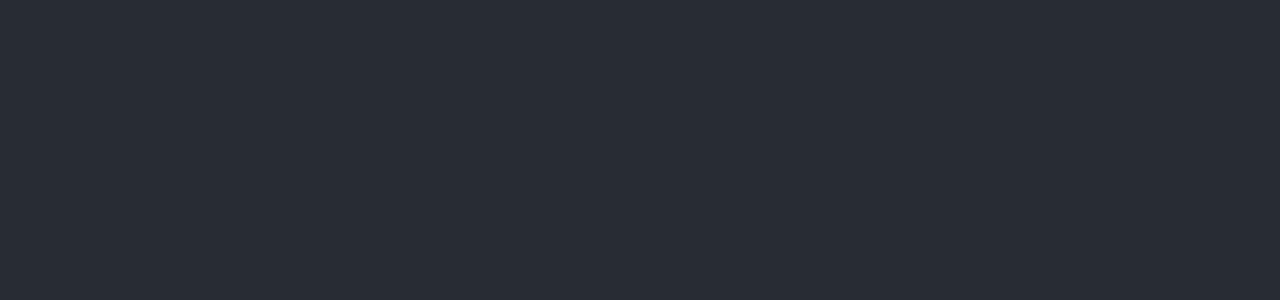
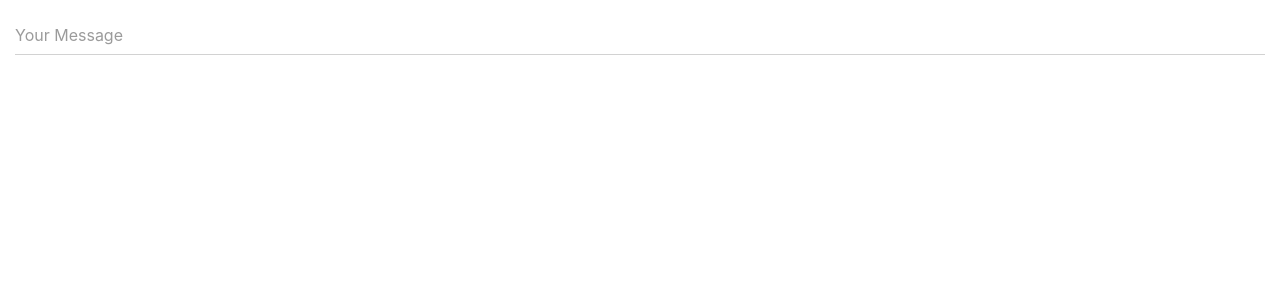
Before and after one commit to YamanSD/BMI-Calculator, a React (Create React App) app: page / in a window 1280 px wide. Shown: the top 300 px of the page. Built offline with nearby package versions, Linux system fonts and the light colour scheme.

Commit message:
Init prep

```diff
--- a/src/App.css
+++ b/src/App.css
@@ -2,37 +2,37 @@
   text-align: center;
 }
 
-.App-logo {
-  height: 40vmin;
-  pointer-events: none;
-}
+/*.App-logo {*/
+/*  height: 40vmin;*/
+/*  pointer-events: none;*/
+/*}*/
 
-@media (prefers-reduced-motion: no-preference) {
-  .App-logo {
-    animation: App-logo-spin infinite 20s linear;
-  }
-}
+/*@media (prefers-reduced-motion: no-preference) {*/
+/*  .App-logo {*/
+/*    animation: App-logo-spin infinite 20s linear;*/
+/*  }*/
+/*}*/
 
-.App-header {
-  background-color: #282c34;
-  min-height: 100vh;
-  display: flex;
-  flex-direction: column;
-  align-items: center;
-  justify-content: center;
-  font-size: calc(10px + 2vmin);
-  color: white;
-}
+/*.App-header {*/
+/*  background-color: #282c34;*/
+/*  min-height: 100vh;*/
+/*  display: flex;*/
+/*  flex-direction: column;*/
+/*  align-items: center;*/
+/*  justify-content: center;*/
+/*  font-size: calc(10px + 2vmin);*/
+/*  color: white;*/
+/*}*/
 
-.App-link {
-  color: #61dafb;
-}
+/*.App-link {*/
+/*  color: #61dafb;*/
+/*}*/
 
-@keyframes App-logo-spin {
-  from {
-    transform: rotate(0deg);
-  }
-  to {
-    transform: rotate(360deg);
-  }
-}
+/*@keyframes App-logo-spin {*/
+/*  from {*/
+/*    transform: rotate(0deg);*/
+/*  }*/
+/*  to {*/
+/*    transform: rotate(360deg);*/
+/*  }*/
+/*}*/
--- a/src/App.tsx
+++ b/src/App.tsx
@@ -1,12 +1,11 @@
 import React from 'react';
 import './App.css';
+import {HomeScreen} from "./screens";
 
 function App() {
   return (
     <div className="App">
-      <header className="App-header">
-
-      </header>
+        <HomeScreen />
     </div>
   );
 }
--- /dev/null
+++ b/src/components/NumericInput/NumericInput.css
@@ -0,0 +1,51 @@
+html {
+    font-family: sans-serif;
+}
+
+.formContainer {
+    position: relative;
+    padding: 15px;
+    margin-top: 5px;
+}
+
+.formField {
+    font-family: inherit;
+    width: 100%;
+    border: 0;
+    border-bottom: 1px solid #d2d2d2;
+    outline: 0;
+    font-size: 16px;
+    color: #212121;
+    padding: 7px 0;
+    background: transparent;
+    transition: border-color 0.2s;
+}
+
+.formField::placeholder {
+    color: transparent;
+}
+
+.formField:placeholder-shown ~ .form__label {
+    font-size: 16px;
+    cursor: text;
+    top: 20px;
+}
+
+label,
+.formField:focus ~ .form__label {
+    position: absolute;
+    top: 0;
+    display: block;
+    transition: 0.2s;
+    font-size: 12px;
+    color: #9b9b9b;
+}
+
+.formField:focus ~ .form__label {
+    color: #009788;
+}
+
+.formField:focus {
+    padding-bottom: 6px;
+    border-bottom: 2px solid #009788;
+}
--- /dev/null
+++ b/src/components/NumericInput/NumericInput.tsx
@@ -0,0 +1,13 @@
+import React from "react";
+import "./NumericInput.css";
+
+const NumericInput = () => {
+    return (
+        <div className="formContainer">
+            <input id="message" className="formField" placeholder="Your Message"></input>
+            <label htmlFor="message" className="form__label">Your Message</label>
+        </div>
+    );
+};
+
+export default NumericInput;
--- /dev/null
+++ b/src/components/index.ts
@@ -0,0 +1 @@
+export { default as NumericInput } from './NumericInput/NumericInput';
--- /dev/null
+++ b/src/screens/HomeScreen/HomeScreen.tsx
@@ -0,0 +1,13 @@
+import React from "react";
+import "./HomeScreen.css";
+import {NumericInput} from "../../components";
+
+const HomeScreen = () => {
+    return (
+      <div>
+          <NumericInput />
+      </div>
+    );
+};
+
+export default HomeScreen;
--- /dev/null
+++ b/src/screens/index.ts
@@ -0,0 +1 @@
+export { default as HomeScreen } from './HomeScreen/HomeScreen';
--- /dev/null
+++ b/src/services/helpers/calculators.ts
@@ -0,0 +1,3 @@
+export function calculateBmi(weight: number, height: number): number {
+    return weight / (height * height);
+}
--- /dev/null
+++ b/src/services/index.ts
@@ -0,0 +1 @@
+export * from './helpers/calculators';
```
Also changed, not shown: src/screens/HomeScreen/HomeScreen.css (added).
